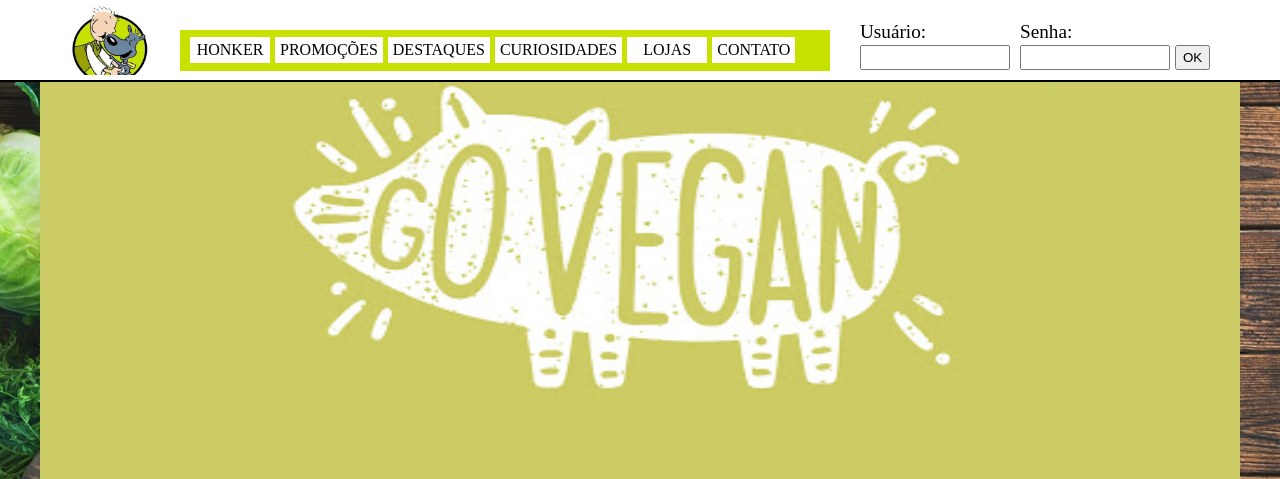
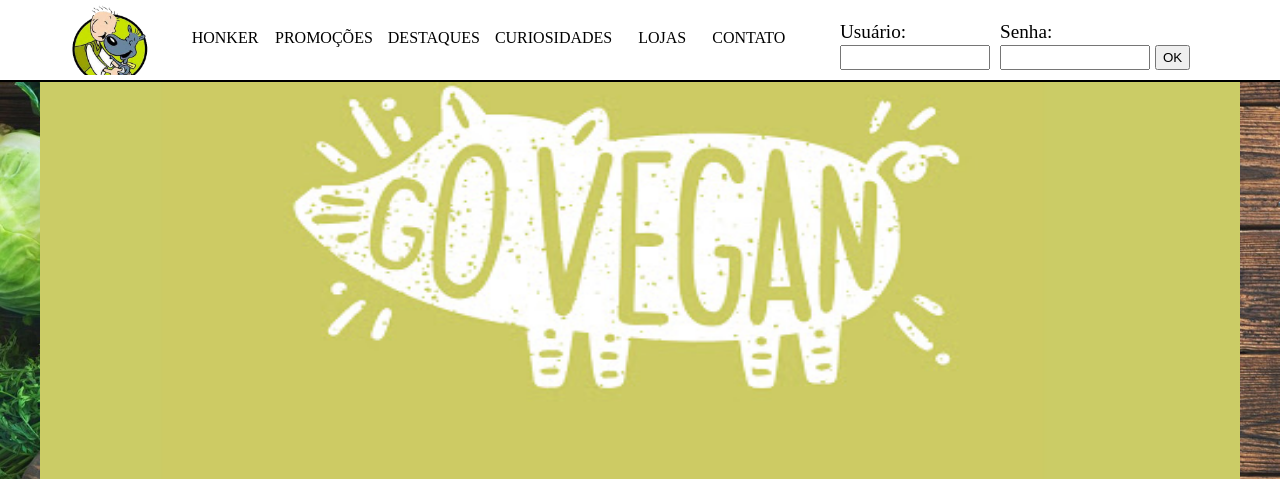
Before and after one commit to Joao-Meyer/aulas-php-senai, a PHP site: page /home.php in a window 1280 px wide. Shown: the top 479 px of the page. Run offline with PHP 8.4, Linux system fonts and the light colour scheme.

Commit message:
Atualização do menu.

```diff
--- a/2020_03_11/Projeto/css/style.css
+++ b/2020_03_11/Projeto/css/style.css
@@ -50,14 +50,14 @@ body{
 
 #menu {
     /* min-width: 950px; */
-    min-width: 650px;
+    min-width: 630px;
     width: auto;
-    height: 41px;
+    height: 80px;
     box-sizing: border-box;
-    margin-top: 30px;
+    /* margin-top: 30px; */
     margin-right: 30px;
-    padding: 5px;
-    background-color: #C7E100;
+    /* padding: 5px; */
+    /* background-color: #C7E100; */
     float: left;
 }
 
@@ -65,12 +65,13 @@ body{
     /* width: 130px; */
     min-width: 80px;
     width: auto;
-    height: 26px;
-    margin-top: 2px;
+    height: 80px;
+    /* margin-top: 2px; */
     margin-left: 5px;
-    padding: 5px;
+    padding-top: 30px;
+    padding-left: 5px;
+    padding-right: 5px;
     box-sizing: border-box;
-    background-color: #ffffff;
     float: left;
     font-size: 1em;
     line-height: 1em;
@@ -78,8 +79,8 @@ body{
 }
 
 .menuItem:hover {
-    background-color: #5B8626;
-    color: #ffffff;
+    /* background-color: #5B8626; */
+    background-color: #C7E100;
 }
 
 #campoDeLogin {
```
